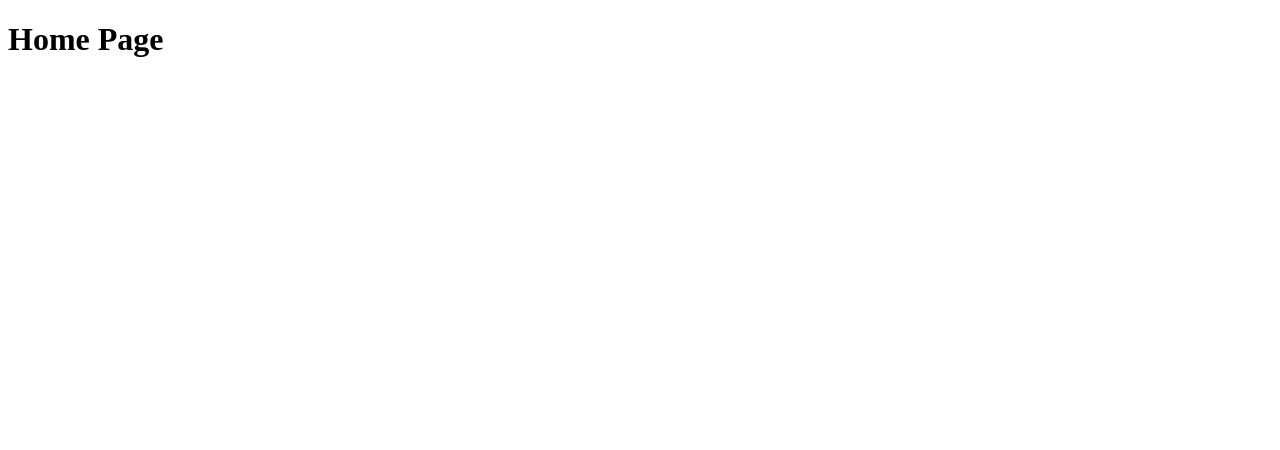
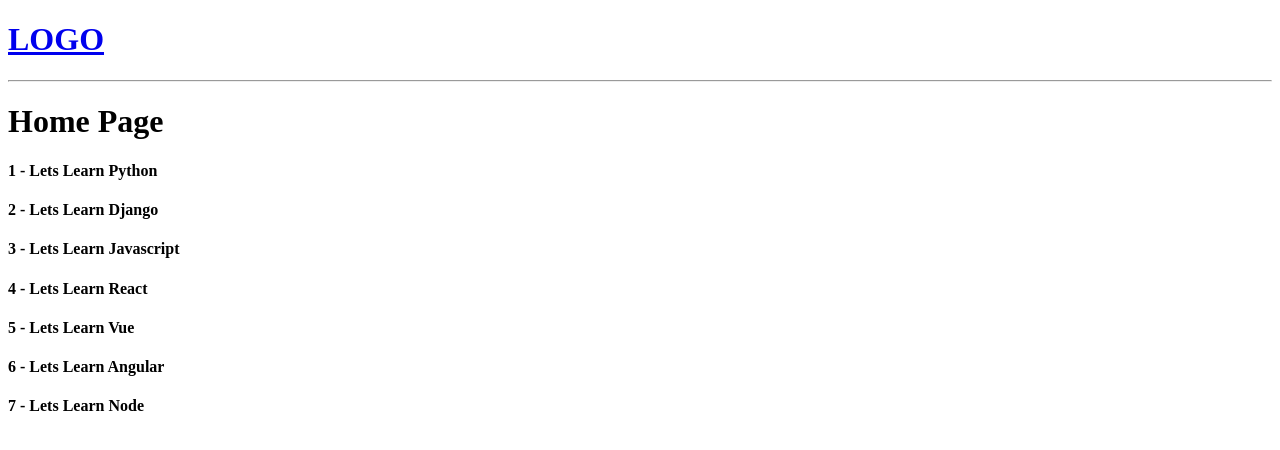
Before and after one commit to Tesfay-Teshome/alxse_cohort_six_room, a Django app: page / in a window 1280 px wide. Before the commit the part shown is almost empty. Shown: the top 450 px of the page. Run offline with Django 4.2, Linux system fonts and the light colour scheme.

Commit message:
working with views

```diff
--- a/alxse/base/templates/home.html
+++ b/alxse/base/templates/home.html
@@ -1,11 +1,15 @@
-<!DOCTYPE html>
-<html lang="en">
-<head>
-    <meta charset="UTF-8">
-    <meta name="viewport" content="width=device-width, initial-scale=1.0">
-    <title>ALXSE Home</title>
-</head>
-<body>
+{% extends 'main.html' %}
+
+{% block content %}
     <h1>Home Page</h1>
-</body>
-</html>
+    <div>
+        <div>
+            {% for room in rooms %}
+                <div>
+                    <h4>{{ room.id }} - {{ room.name }}</h4>
+                </div>
+            {% endfor %}
+        </div>
+    </div>
+
+{% endblock %}
--- a/alxse/base/templates/main.html
+++ b/alxse/base/templates/main.html
@@ -0,0 +1,14 @@
+<!DOCTYPE html>
+<html lang="en">
+<head>
+    <meta charset="UTF-8">
+    <meta name="viewport" content="width=device-width, initial-scale=1.0">
+    <title>ALXSE Room</title>
+</head>
+<body>
+    {% include 'navbar.html' %}
+    {% block content %}
+
+    {% endblock %}
+</body>
+</html>
--- a/alxse/base/templates/navbar.html
+++ b/alxse/base/templates/navbar.html
@@ -0,0 +1,4 @@
+<a href="/">
+    <h1>LOGO</h2>
+</a>
+<hr>
--- a/alxse/base/views.py
+++ b/alxse/base/views.py
@@ -2,8 +2,18 @@ from django.shortcuts import render
 from django.http import HttpResponse, request
 
 # Create your views here.
+rooms = [
+    {'id': 1, 'name': 'Lets Learn Python'},
+    {'id': 2, 'name': 'Lets Learn Django'},
+    {'id': 3, 'name': 'Lets Learn Javascript'},
+    {'id': 4, 'name': 'Lets Learn React'},
+    {'id': 5, 'name': 'Lets Learn Vue'},
+    {'id': 6, 'name': 'Lets Learn Angular'},
+    {'id': 7, 'name': 'Lets Learn Node'},
+]
 def home(request):
-    return render(request, "home.html")
+    context = {'rooms': rooms }
+    return render(request, "home.html", context)
 
 def room(request):
     return render(request, "room.html")
```
Also changed, not shown: alxse/base/templates/room.html (+5 -10 lines).
